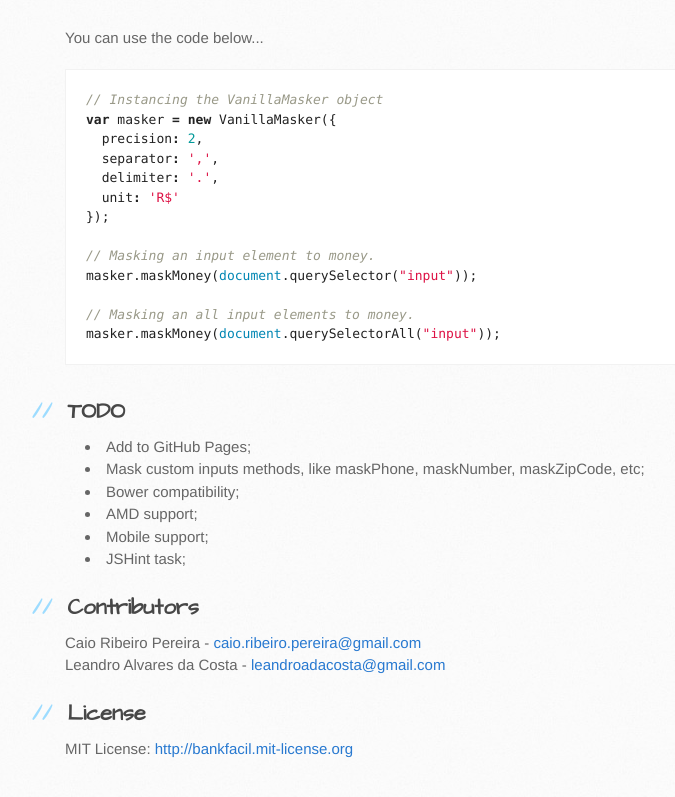
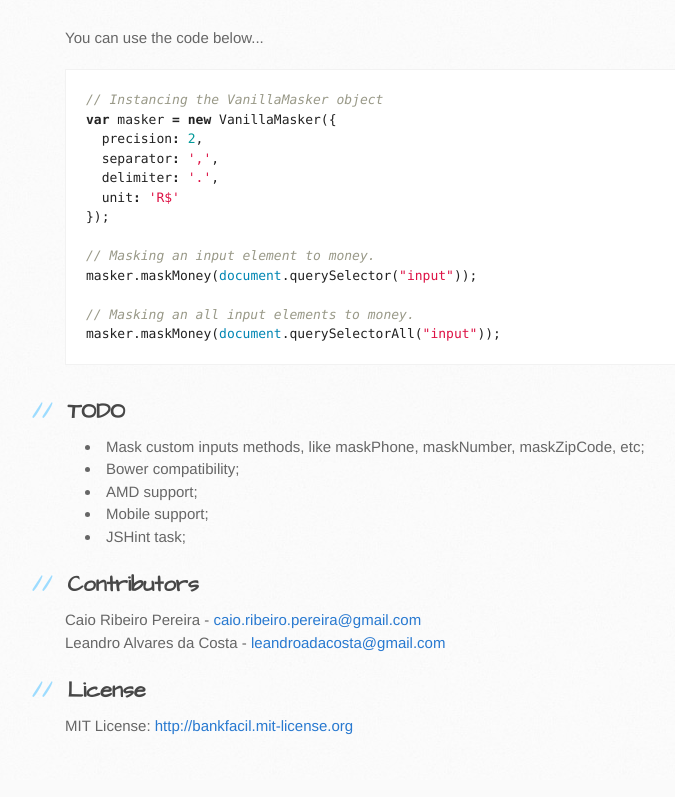
Before and after one commit to vanilla-masker/vanilla-masker, a plain HTML site: page index.html in a window 1280 px wide. Shown: the part 715-1512 px from the top of the page, without its empty margins (105-780 px from the left). Drawn offline with Linux system fonts and the light colour scheme.

Commit message:
Removing TODO GithubPages

```diff
--- a/index.html
+++ b/index.html
@@ -70,7 +70,6 @@ Now you can use a simple and pure javascript lib to mask your input elements.</p
 <a name="todo" class="anchor" href="#todo"><span class="octicon octicon-link"></span></a>TODO</h2>
 
 <ul>
-<li>Add to GitHub Pages;</li>
 <li>Mask custom inputs methods, like maskPhone, maskNumber, maskZipCode, etc;</li>
 <li>Bower compatibility;</li>
 <li>AMD support;</li>
```
